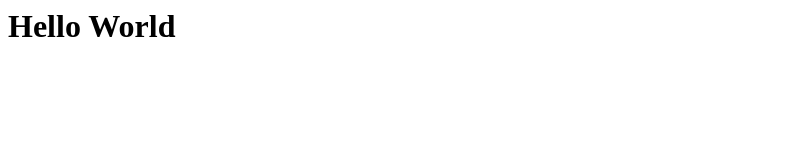
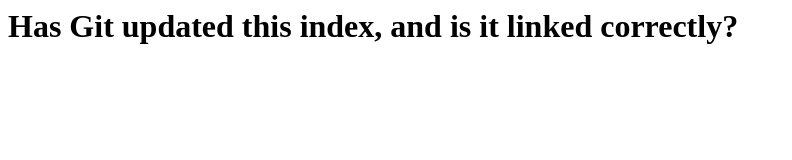
Before and after one commit to Bcoster1/Bcoster1.github.io, a plain HTML site: page index.html in a window 1280 px wide. Shown: the whole page, without its empty margins (0-792 px from the left). Drawn offline with Linux system fonts and the light colour scheme.

Commit message:
push to trigger page-rebuild

```diff
--- a/index.html
+++ b/index.html
@@ -1 +1 @@
-<h1>Hello World</h1></pre>
+<h1>Has Git updated this index, and is it linked correctly?</h1></pre>
```
